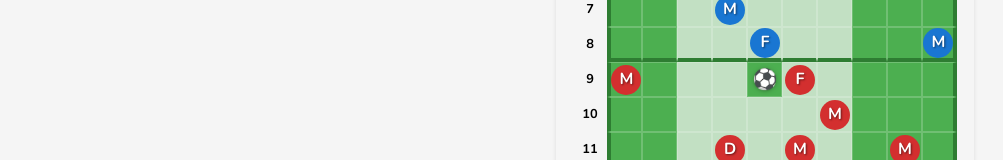
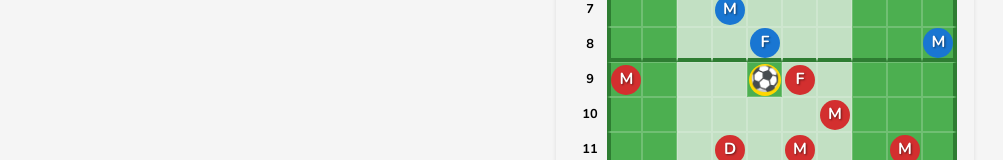
Before and after one commit to malcolm2xd/fookiki-web-ui, a Vue app: page / in a window 1280 px wide. Shown: the part 368-528 px from the top of the page, without its empty margins (16-1019 px from the left). Built offline with nearby package versions, Linux system fonts and the light colour scheme.

Commit message:
Ball selected state background color

```diff
--- a/src/components/GameBoard.vue
+++ b/src/components/GameBoard.vue
@@ -76,7 +76,11 @@
               <div
                 v-if="isBallAtPosition(row - 1, col - 1)"
                 class="ball"
-                :class="{ 'clickable': canMoveBall }"
+                :class="{
+                  'clickable': canMoveBall,
+                  'ball-selected': isBallSelected
+                }"
+                @click="handleBallClick"
               >⚽</div>
             </div>
             <!-- Empty last column -->
@@ -127,6 +131,7 @@ export default defineComponent({
     const ballPosition = computed(() => store.ballPosition)
     const currentTeam = computed(() => store.currentTeam)
     const canMoveBall = computed(() => store.canMoveBall)
+    const isBallSelected = computed(() => store.isBallSelected)
 
     const getPlayerAtPosition = (row: number, col: number) => {
       return players.value.find(p => p.position.row === row && p.position.col === col)
@@ -140,12 +145,35 @@ export default defineComponent({
       return validMoves.value.some(move => move.row === row && move.col === col)
     }
 
+    const handleBallClick = () => {
+      store.selectBall()
+    }
+
     const handleCellClick = (row: number, col: number) => {
       const player = getPlayerAtPosition(row, col)
+
+      // If clicking on a non-move area, unselect
+      if (!isValidMove(row, col) && !player && !isBallAtPosition(row, col)) {
+        store.selectedPlayerId = null
+        store.isBallSelected = false
+        store.selectCell({ row: -1, col: -1 })
+        return
+      }
+
       // Only allow selecting players from the current team
       if (player && player.team !== currentTeam.value) {
         return
       }
+
+      // If clicking on a player from the current team, select it
+      if (player && player.team === currentTeam.value) {
+        store.selectedPlayerId = player.id
+        store.isBallSelected = false
+        store.selectCell({ row, col })
+        return
+      }
+
+      // For ball movement
       store.selectCell({ row, col })
     }
 
@@ -158,7 +186,9 @@ export default defineComponent({
       isBallAtPosition,
       isValidMove,
       handleCellClick,
-      canMoveBall
+      handleBallClick,
+      canMoveBall,
+      isBallSelected
     }
   }
 })
@@ -493,14 +523,23 @@ export default defineComponent({
 }
 
 .ball {
-  width: 24px;
-  height: 24px;
+  width: 100%;
+  height: 100%;
   display: flex;
   justify-content: center;
   align-items: center;
-  font-size: 20px;
+  font-size: 1.5rem;
+  cursor: pointer;
+  background-color: white;
+  border-radius: 50%;
+  padding: 4px;
+  border: 2px solid #000;
   z-index: 2;
-  cursor: default;
+
+  &.ball-selected {
+    border: 3px solid #ffd700;
+    box-shadow: 0 0 0 6px #ffd700;
+  }
 }
 
 .ball.clickable {
--- a/src/stores/game.ts
+++ b/src/stores/game.ts
@@ -60,11 +60,13 @@ export const useGameStore = defineStore('game', {
     ] as Player[],
     ballPosition: { row: 8, col: 5 } as Position, // F9 position
     selectedPlayerId: null as string | null,
+    isBallSelected: false as boolean,
     validMoves: [] as Position[],
     gamePhase: 'BALL_MOVEMENT' as 'PLAYER_SELECTION' | 'PLAYER_MOVEMENT' | 'BALL_MOVEMENT' | 'GAME_OVER',
     score: { blue: 0, red: 0 },
     winner: null as Team | null,
     currentFormation: 'malformation' as string,
+    isFirstMove: true as boolean,
   }),
 
   getters: {
@@ -191,6 +193,7 @@ export const useGameStore = defineStore('game', {
       this.gamePhase = 'BALL_MOVEMENT'  // Start with ball movement phase
       this.score = { blue: 0, red: 0 }
       this.winner = null
+      this.isFirstMove = true
 
       // Set up initial ball movement options
       const adjacentPlayers = this.getAdjacentPlayers(this.ballPosition)
@@ -203,10 +206,14 @@ export const useGameStore = defineStore('game', {
           getValidMoves(p, this.ballPosition, true).forEach(move => possibleBallMoves.add(move))
         })
         this.validMoves = Array.from(possibleBallMoves)
+        this.isBallSelected = true
       }
     },
 
     selectPlayer(playerId: string) {
+      // Don't allow player selection if it's the first move
+      if (this.isFirstMove) return
+
       const player = this.players.find(p => p.id === playerId)
       if (!player) return
 
@@ -218,6 +225,7 @@ export const useGameStore = defineStore('game', {
       }
 
       this.selectedPlayerId = playerId
+      this.isBallSelected = false
       // Get all possible moves
       let possibleMoves = getValidMoves(player, player.position)
 
@@ -239,6 +247,39 @@ export const useGameStore = defineStore('game', {
       this.validMoves = possibleMoves
     },
 
+    selectBall() {
+      if (this.isFirstMove) {
+        // For first move, calculate valid moves based on all adjacent players of the current team
+        const adjacentPlayers = this.getAdjacentPlayers(this.ballPosition)
+        const currentTeamAdjacentPlayers = adjacentPlayers.filter(p => p.team === this.currentTeam)
+
+        if (currentTeamAdjacentPlayers.length > 0) {
+          const possibleBallMoves = new Set<Position>()
+          currentTeamAdjacentPlayers.forEach(p => {
+            this.getBallMoves(p).forEach(move => possibleBallMoves.add(move))
+          })
+          this.validMoves = Array.from(possibleBallMoves)
+          this.isBallSelected = true
+        }
+      } else {
+        // For subsequent moves, only allow ball movement if a player is adjacent
+        const adjacentPlayers = this.getAdjacentPlayers(this.ballPosition)
+        const currentTeamAdjacentPlayers = adjacentPlayers.filter(p => p.team === this.currentTeam)
+
+        if (currentTeamAdjacentPlayers.length > 0) {
+          const possibleBallMoves = new Set<Position>()
+          currentTeamAdjacentPlayers.forEach(p => {
+            this.getBallMoves(p).forEach(move => possibleBallMoves.add(move))
+          })
+          this.validMoves = Array.from(possibleBallMoves)
+          this.isBallSelected = true
+        } else {
+          this.validMoves = []
+          this.isBallSelected = false
+        }
+      }
+    },
+
     movePlayer(position: Position) {
       if (!this.selectedPlayer) return
 
@@ -252,6 +293,7 @@ export const useGameStore = defineStore('game', {
 
     moveBall(position: Position) {
       this.ballPosition = position
+      this.isBallSelected = false
 
       // Check for goal - only when ball is in a goal cell
       const isInGoalCell = position.col >= 3 && position.col <= 6 && (position.row === -1 || position.row === 16)
@@ -262,22 +304,21 @@ export const useGameStore = defineStore('game', {
           alert(`GOAL! Red team scores! Score: Blue ${this.score.blue} - ${this.score.red} Red`)
           this.checkWinner()
           if (!this.winner) {
+            this.resetPositions()
             this.currentTeam = 'blue' // After red scores, blue gets the ball
-            console.log('resetting positions'+this.currentTeam)
-            this.resetPositions()
           }
         } else if (position.row === 16) {
           this.score.blue++
           alert(`GOAL! Blue team scores! Score: Blue ${this.score.blue} - ${this.score.red} Red`)
           this.checkWinner()
           if (!this.winner) {
+            this.resetPositions()
             this.currentTeam = 'red' // After blue scores, red gets the ball
-            console.log('resetting positions'+this.currentTeam)
-            this.resetPositions()
           }
         }
       }
 
+      this.isFirstMove = false
       this.endTurn()
     },
 
@@ -303,7 +344,6 @@ export const useGameStore = defineStore('game', {
       this.players.forEach(player => {
         player.position = { ...player.initialPosition }
       })
-      console.log(this.currentTeam)
 
       // Place ball based on which team just scored
       if (this.currentTeam === 'blue') {
@@ -312,6 +352,25 @@ export const useGameStore = defineStore('game', {
       } else {
         // If red team is current (meaning blue just scored), place ball at 8F for red to strike
         this.ballPosition = { row: 7, col: 5 }
+      }
+
+      // Reset selection states
+      this.selectedPlayerId = null
+      this.validMoves = []
+      this.isFirstMove = true
+
+      // Set up initial ball movement options
+      const adjacentPlayers = this.getAdjacentPlayers(this.ballPosition)
+      const currentTeamAdjacentPlayers = adjacentPlayers.filter(p => p.team === this.currentTeam)
+
+      if (currentTeamAdjacentPlayers.length > 0) {
+        // Calculate possible ball moves based on current team's adjacent players
+        const possibleBallMoves = new Set<Position>()
+        currentTeamAdjacentPlayers.forEach(p => {
+          this.getBallMoves(p).forEach(move => possibleBallMoves.add(move))
+        })
+        this.validMoves = Array.from(possibleBallMoves)
+        this.isBallSelected = true
       }
     },
 
@@ -347,46 +406,42 @@ export const useGameStore = defineStore('game', {
         }
       }
 
+      // Calculate the relative position of the player to the ball
+      const rowDiff = player.position.row - row
+      const colDiff = player.position.col - col
+
+      // Only allow moves in the direction the player is pushing from
       switch (player.role) {
         case 'G':
-          // Goalkeeper: 3 cells in any straight direction
+          // Goalkeeper: 3 cells in the direction they're pushing from
           for (let i = 1; i <= 3; i++) {
-            addMove(row - i, col)    // Up
-            addMove(row + i, col)    // Down
-            addMove(row, col - i)    // Left
-            addMove(row, col + i)    // Right
+            if (rowDiff !== 0) addMove(row + (rowDiff > 0 ? i : -i), col)
+            if (colDiff !== 0) addMove(row, col + (colDiff > 0 ? i : -i))
           }
           break
 
         case 'D':
-          // Defender: 2 cells vertically or horizontally
+          // Defender: 2 cells in the direction they're pushing from
           for (let i = 1; i <= 2; i++) {
-            addMove(row - i, col)    // Up
-            addMove(row + i, col)    // Down
-            addMove(row, col - i)    // Left
-            addMove(row, col + i)    // Right
+            if (rowDiff !== 0) addMove(row + (rowDiff > 0 ? i : -i), col)
+            if (colDiff !== 0) addMove(row, col + (colDiff > 0 ? i : -i))
           }
           break
 
         case 'M':
-          // Midfielder: 2 cells diagonally
+          // Midfielder: 2 cells diagonally in the direction they're pushing from
           for (let i = 1; i <= 2; i++) {
-            addMove(row - i, col - i)  // Up-Left
-            addMove(row - i, col + i)  // Up-Right
-            addMove(row + i, col - i)  // Down-Left
-            addMove(row + i, col + i)  // Down-Right
+            if (rowDiff !== 0 && colDiff !== 0) {
+              addMove(row + (rowDiff > 0 ? i : -i), col + (colDiff > 0 ? i : -i))
+            }
           }
           break
 
         case 'F':
-          // Forward: 4 cells vertically or 2 cells horizontally
+          // Forward: 4 cells vertically or 2 cells horizontally in the direction they're pushing from
           for (let i = 1; i <= 4; i++) {
-            if (i <= 2) {
-              addMove(row, col - i)    // Left
-              addMove(row, col + i)    // Right
-            }
-            addMove(row - i, col)    // Up
-            addMove(row + i, col)    // Down
+            if (rowDiff !== 0) addMove(row + (rowDiff > 0 ? i : -i), col)
+            if (colDiff !== 0 && i <= 2) addMove(row, col + (colDiff > 0 ? i : -i))
           }
           break
       }
@@ -418,6 +473,32 @@ export const useGameStore = defineStore('game', {
       const cell = this.getCell(position);
       if (!cell) return;
 
+      // If it's the first move, only allow ball movement
+      if (this.isFirstMove) {
+        if (cell.hasBall) {
+          // If clicking on the ball, calculate valid moves
+          const adjacentPlayers = this.getAdjacentPlayers(this.ballPosition);
+          const currentTeamAdjacentPlayers = adjacentPlayers.filter(p => p.team === this.currentTeam);
+
+          if (currentTeamAdjacentPlayers.length > 0) {
+            const possibleBallMoves = new Set<Position>();
+            currentTeamAdjacentPlayers.forEach(p => {
+              this.getBallMoves(p).forEach(move => possibleBallMoves.add(move));
+            });
+            this.validMoves = Array.from(possibleBallMoves);
+            this.isBallSelected = true;
+          }
+        } else if (this.validMoves.some(move => move.row === position.row && move.col === position.col)) {
+          // Move the ball
+          this.ballPosition = position;
+          this.validMoves = [];
+          this.isBallSelected = false;
+          this.isFirstMove = false;
+          this.endTurn();
+        }
+        return;
+      }
+
       // If we have a selected player, first check if we can move the ball
       if (this.selectedPlayerId) {
         const adjacentPlayers = this.getAdjacentPlayers(this.ballPosition);
@@ -435,6 +516,7 @@ export const useGameStore = defineStore('game', {
             this.validMoves = Array.from(possibleBallMoves);
             this.gamePhase = 'BALL_MOVEMENT';
             this.selectedPlayerId = null;
+            this.isBallSelected = true;
             return;
           }
         }
@@ -451,6 +533,7 @@ export const useGameStore = defineStore('game', {
           if (!wouldMoveOntoPlayer) {
             this.ballPosition = position;
             this.validMoves = [];
+            this.isBallSelected = false;
 
             // Check for goal
             const isInGoalCell = position.col >= 3 && position.col <= 6 && (position.row === -1 || position.row === 16);
@@ -489,11 +572,13 @@ export const useGameStore = defineStore('game', {
               this.getBallMoves(p).forEach(move => possibleBallMoves.add(move));
             });
             this.validMoves = Array.from(possibleBallMoves);
+            this.isBallSelected = true;
           }
         } else {
           // If clicking on an invalid ball move, switch to player selection
           this.gamePhase = 'PLAYER_SELECTION';
           this.validMoves = [];
+          this.isBallSelected = false;
 
           // If clicking on a player from the current team, select them immediately
           if (cell.player && cell.player.team === this.currentTeam) {
@@ -511,6 +596,7 @@ export const useGameStore = defineStore('game', {
           this.selectedPlayerId = cell.player.id;
           this.validMoves = this.calculateValidMoves(cell.player);
           this.gamePhase = 'PLAYER_MOVEMENT';
+          this.isBallSelected = false;
         }
       } else if (this.selectedPlayerId && this.validMoves.some(move => move.row === position.row && move.col === position.col)) {
         const player = this.players.find(p => p.id === this.selectedPlayerId);
```
